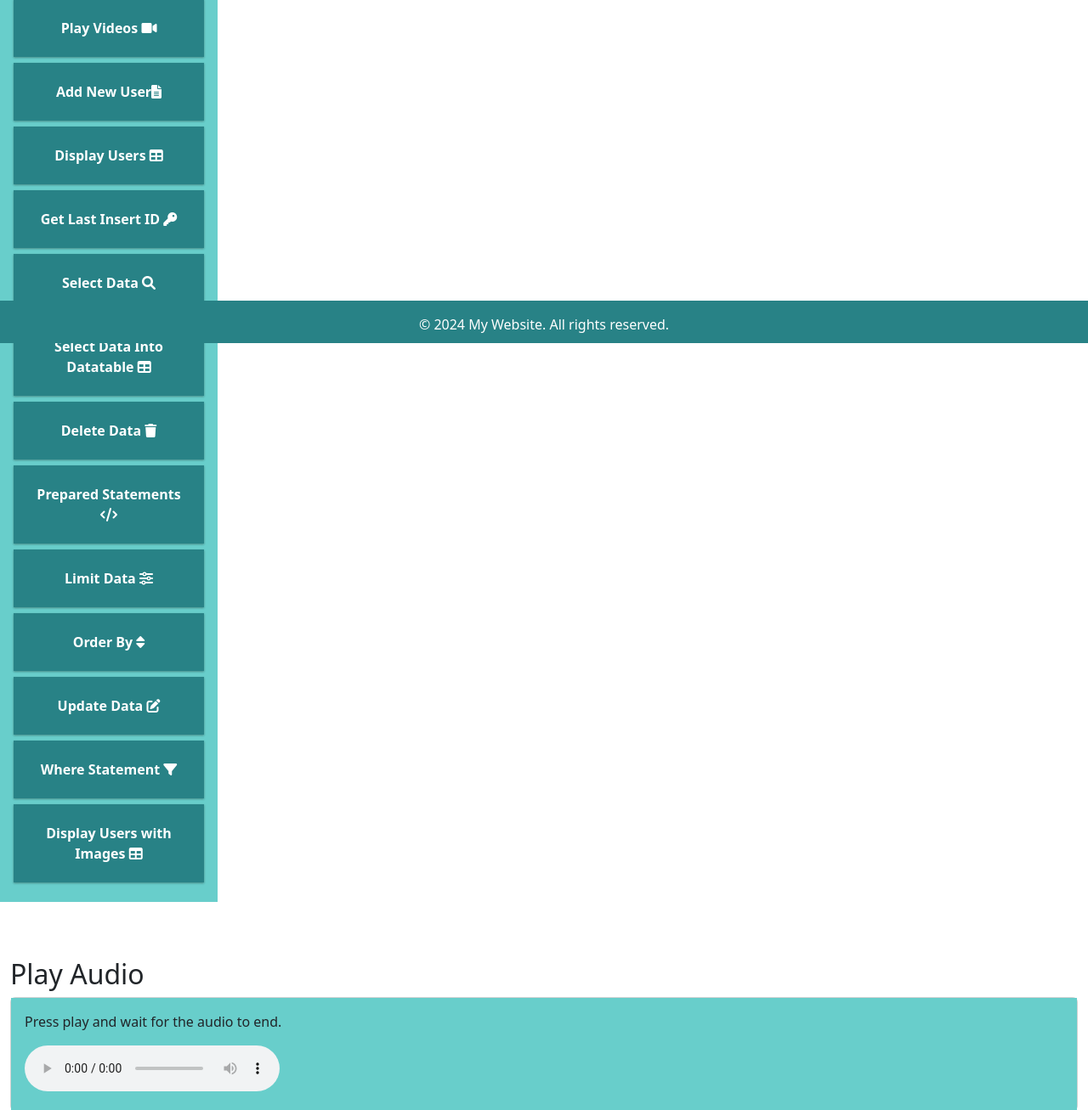
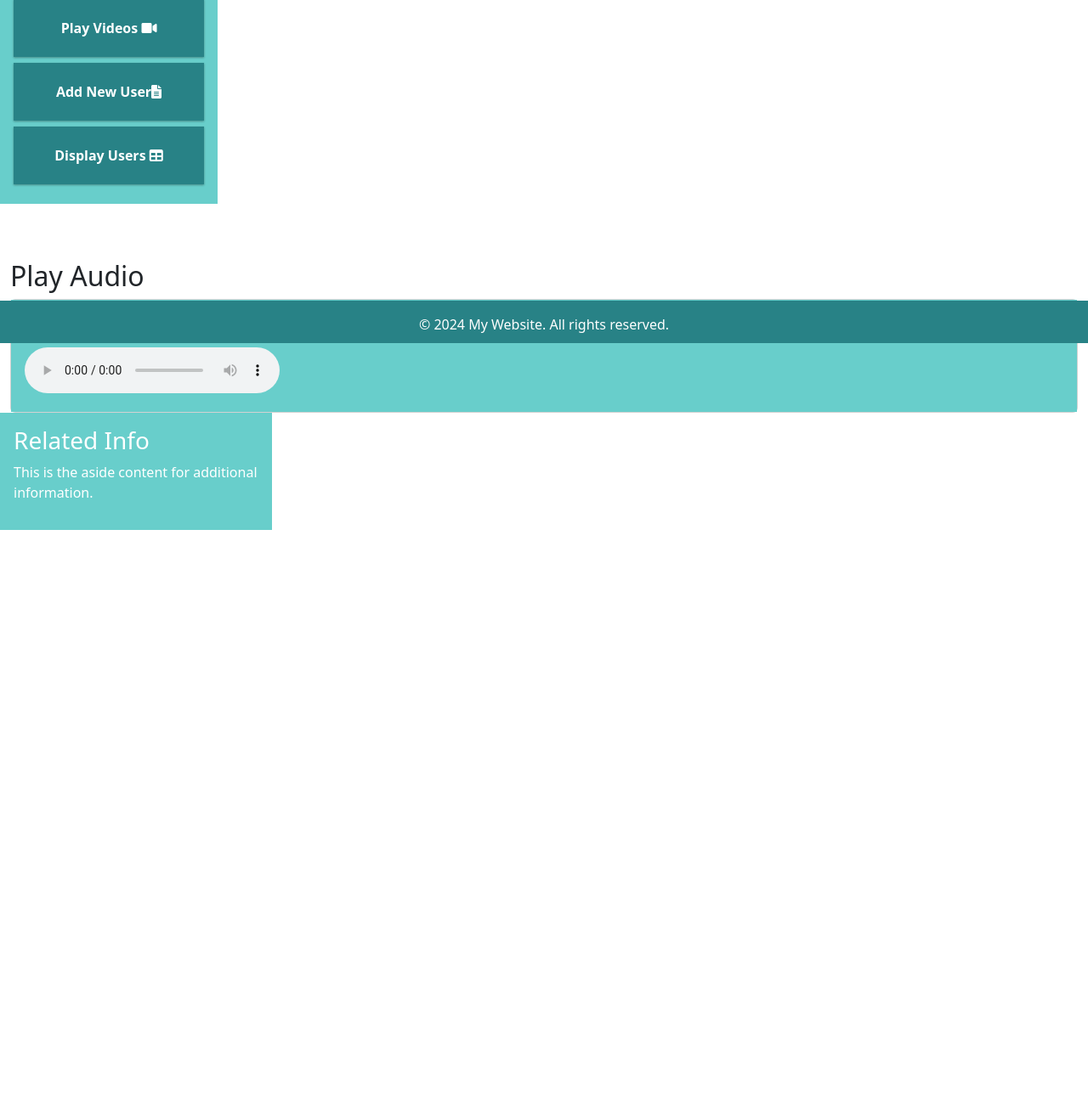
Before and after one commit to arcelda/Starter_Project, a PHP site: page /audio.php in a window 1280 px wide. Shown: the part 396-1703 px from the top of the page at 85% size. After the commit the page ends 1020 px from the top, so only its background shows below. Run offline with PHP 8.4, Linux system fonts and the light colour scheme; the visitor is signed in with stand-in values (Sample User, id 1).

Commit message:
nav recommend changes

```diff
--- a/includes/nav.php
+++ b/includes/nav.php
@@ -10,16 +10,17 @@
         <li><a href="video.php">Play Videos <i class="fas fa-video"></i></a></li>
         <li><a href="form_user.php">Add New User<i class="fas fa-file-alt"></i></a></li>
         <li><a href="display_users.php">Display Users <i class="fas fa-table"></i></a></li>
+        <!-- <li><a href="display_customers.php">Display Customers<i class="fas fa-table"></i></a></li> -->
 
-        <li><a href="get_last_insert_id.php">Get Last Insert ID <i class="fas fa-key"></i></a></li>
-        <li><a href="select_data.php">Select Data <i class="fas fa-search"></i></a></li>
-        <li><a href="select_data_into_datatable.php">Select Data Into Datatable <i class="fas fa-table"></i></a></li>
-        <li><a id="deleteDataButton" href="delete_data.php">Delete Data <i class="fas fa-trash"></i></a></li>
-        <li><a id="deleteDataButton" href="prepared_statements.php">Prepared Statements <i class="fas fa-code"></i></a></li>
-        <li><a id="deleteDataButton" href="limit_data.php">Limit Data <i class="fas fa-sliders-h"></i></a></li>
-        <li><a href="order_by.php">Order By <i class="fas fa-sort"></i></a></li>
-        <li><a href="update-data.php">Update Data <i class="fas fa-edit"></i></a></li>
-        <li><a href="Where.php">Where Statement <i class="fas fa-filter"></i></a></li>
-        <li><a href="display_users_with_images.php">Display Users with Images <i class="fas fa-table"></i></a></li>
+        <!-- <li><a href="get_last_insert_id.php">Get Last Insert ID <i class="fas fa-key"></i></a></li> -->
+        <!-- <li><a href="select_data.php">Select Data <i class="fas fa-search"></i></a></li> -->
+        <!-- <li><a href="select_data_into_datatable.php">Select Data Into Datatable <i class="fas fa-table"></i></a></li> -->
+        <!-- <li><a id="deleteDataButton" href="delete_data.php">Delete Data <i class="fas fa-trash"></i></a></li> -->
+        <!-- <li><a id="deleteDataButton" href="prepared_statements.php">Prepared Statements <i class="fas fa-code"></i></a></li> -->
+        <!-- <li><a id="deleteDataButton" href="limit_data.php">Limit Data <i class="fas fa-sliders-h"></i></a></li> -->
+        <!-- <li><a href="order_by.php">Order By <i class="fas fa-sort"></i></a></li> -->
+        <!-- <li><a href="update-data.php">Update Data <i class="fas fa-edit"></i></a></li> -->
+        <!-- <li><a href="Where.php">Where Statement <i class="fas fa-filter"></i></a></li> -->
+        <!-- <li><a href="display_users_with_images.php">Display Users with Images <i class="fas fa-table"></i></a></li> -->
     </ul>
 </nav>
```
